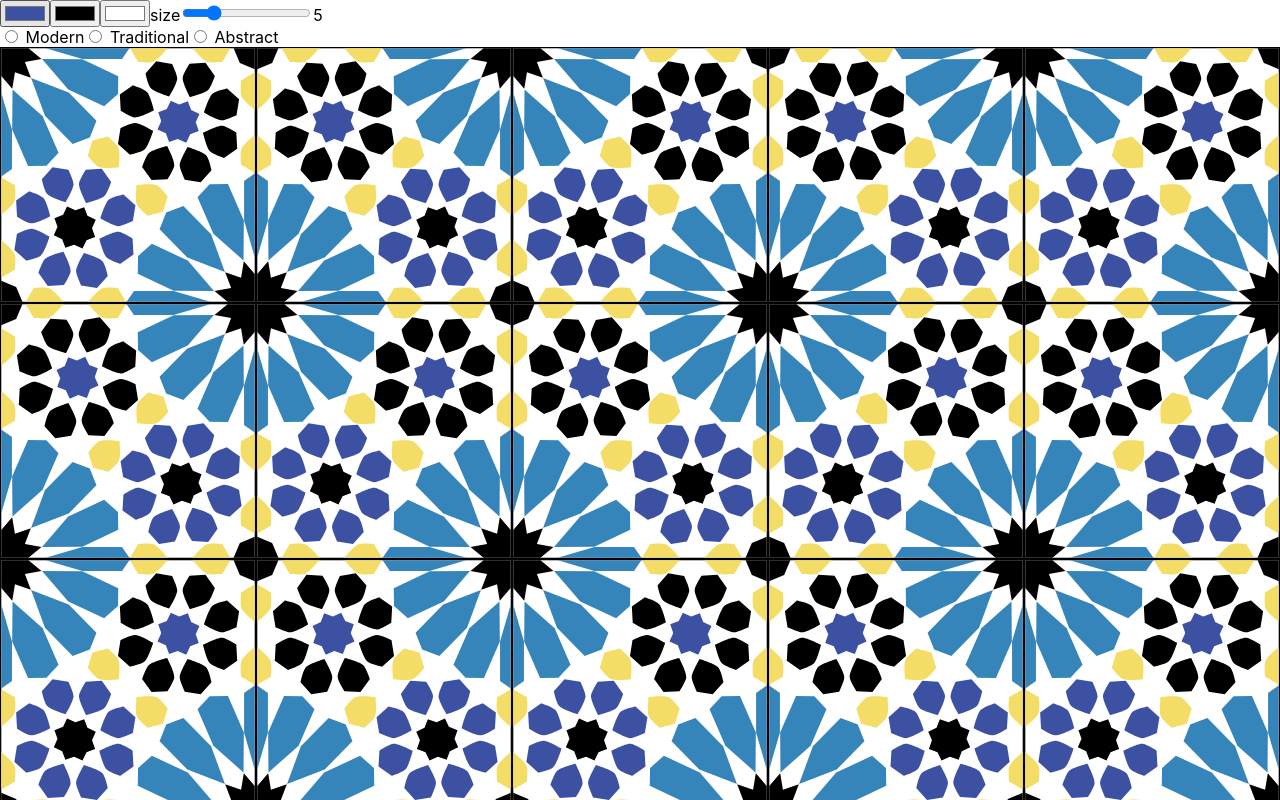
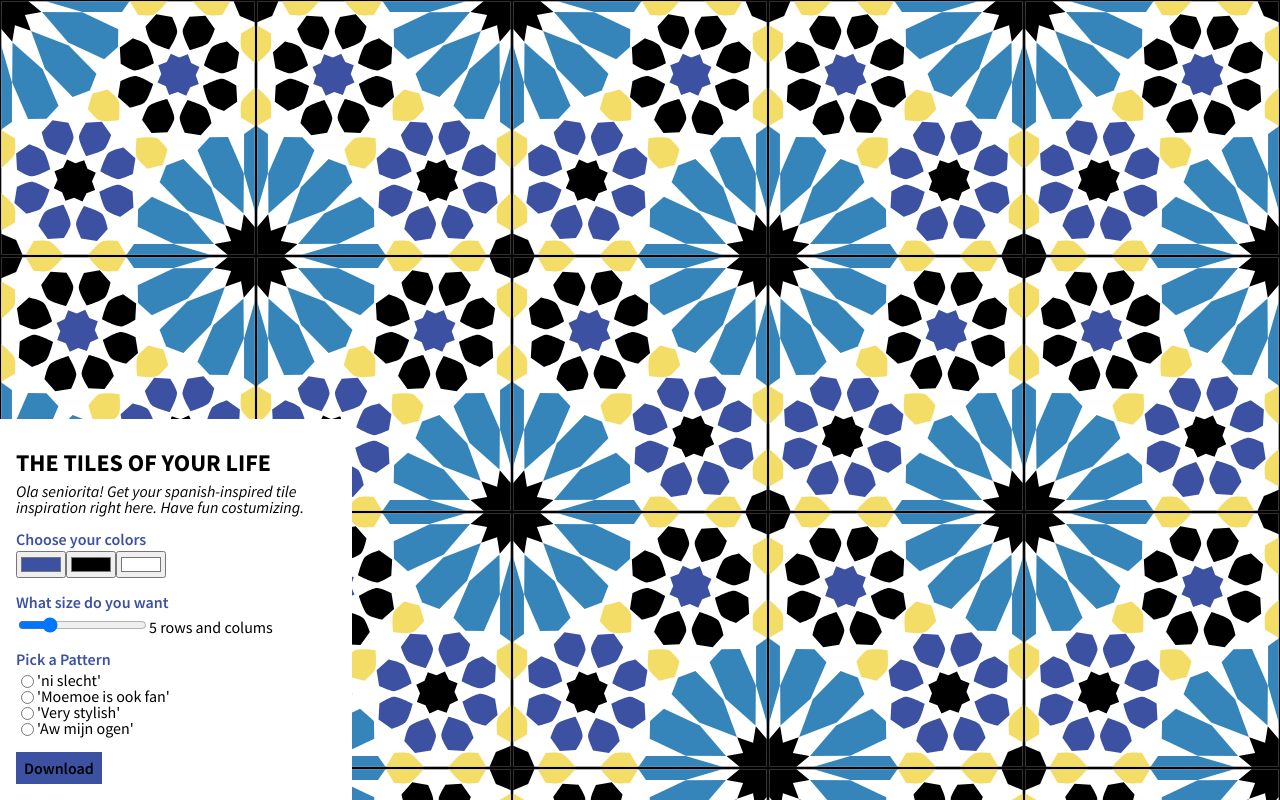
Before and after one commit to perabuis/art-generator, a React (Create React App) app: page / in a window 1280 px wide. Shown: the top 800 px of the page. Built offline with nearby package versions, Linux system fonts and the light colour scheme.

Commit message:
styling input form

```diff
--- a/package.json
+++ b/package.json
@@ -10,6 +10,7 @@
     "react": "^17.0.2",
     "react-dom": "^17.0.2",
     "react-scripts": "5.0.0",
+    "save-svg-as-png": "^1.4.17",
     "web-vitals": "^2.1.4",
     "zustand": "^3.7.0"
   },
--- a/src/App.css
+++ b/src/App.css
@@ -1,46 +1,67 @@
-.App {
-  text-align: center;
+
+@import url('https://fonts.googleapis.com/css2?family=Source+Sans+Pro:ital,wght@0,400;0,600;0,700;1,400&display=swap');
+
+html {
+  box-sizing: border-box;
 }
 
-.App-logo {
-  height: 40vmin;
-  pointer-events: none;
+/* stylelint-disable */
+*,
+*::before,
+*::after {
+  box-sizing: inherit;
+}
+/* stylelint-enable */
+
+body {
+  font-family: 'Source Sans Pro', sans-serif;
+  font-weight: 400;
 }
 
-@media (prefers-reduced-motion: no-preference) {
-  .App-logo {
-    animation: App-logo-spin infinite 20s linear;
-  }
+.inputs {
+  background-color: #fff;
+
+  padding: 1rem;
+  max-width: 22rem;
+  position: absolute;
+  bottom: 0;
 }
 
-.App-header {
-  background-color: #282c34;
-  min-height: 100vh;
-  display: flex;
-  flex-direction: column;
-  align-items: center;
-  justify-content: center;
-  font-size: calc(10px + 2vmin);
-  color: white;
+.inputs__title {
+  margin-top: 1rem;
+  text-transform: uppercase;
+  font-weight: 700;
+  font-size: 1.5rem;
+  margin-bottom: 0.5rem;
+}
+.inputs__description {
+  font-style: italic;
+}
+.inputs__step {
+    padding-top: 1rem;
+
+}
+.step {
+  padding-bottom: 0.3rem;
+  font-weight: 600;
 }
 
-.App-link {
-  color: #61dafb;
+.radio__input > div {
+  display: flex;
 }
 
-.een {
-  display: block;
-  width: 200px;
-  height: 200px;
-  margin-left: 4rem;
-  background-color: red;
+.download {
+  text-decoration: none;
+  cursor: pointer;
+  display: inline-block;
+  max-width: 10rem;
+  text-align: center;
+  padding: 0.5rem;
+  margin-top: 1rem;
+  color: #000;
+  font-weight: 600;
 }
 
-@keyframes App-logo-spin {
-  from {
-    transform: rotate(0deg);
-  }
-  to {
-    transform: rotate(360deg);
-  }
+.download:hover {
+  color: #fff
 }
--- a/src/App.js
+++ b/src/App.js
@@ -1,24 +1,62 @@
 import { useState } from "react";
+import { useStore } from "./store";
 import Color from "./components/Color.js";
 import Slider from "./components/Slider.js";
 import Radio from "./components/Radio.js";
 import Grid from "./components/Grid.js";
 
+import { saveSvgAsPng } from "save-svg-as-png";
+import './Reset.css';
 import './App.css';
+
+//const saveSvgAsPng = require('saveSvgAsPng.js');
 
 function App() {
 
+  const colors = useStore(state => state.colors);
+
+  const test = () => {
+    console.log('hallo');
+   saveSvgAsPng(document.getElementById("tilePattern"), "titlePattern.png", {scale: 10});
+
+  }
+   const stepStyling = {
+      color: colors.primary
+    }
+
+    const buttonStyling = {
+      backgroundColor: colors.primary
+    }
 
   return (
     <>
-    {/*input components*/}
-      <Color name='primary' />
-      <Color name='secondary' />
-      <Color name='tertiary' />
-      <Slider />
-      <Radio />
-    {/*show grid*/}
+    <div className="inputs">
+    <h1 className="inputs__title">The tiles of your life</h1>
+     <p className="inputs__description">Ola seniorita! Get your spanish-inspired tile inspiration right here. Have fun costumizing.</p>
+
+      <div className="inputs__step inputs__colors">
+        <p className="step" style={stepStyling}>Choose your colors</p>
+        <Color name='primary' />
+        <Color name='secondary' />
+        <Color name='tertiary' />
+      </div>
+
+      <div className="inputs__step inputs__slider">
+        <p className="step" style={stepStyling}>What size do you want</p>
+        <Slider />
+      </div>
+
+      <div className="inputs__step inputs__radio">
+        <p className="step" style={stepStyling}>Pick a Pattern</p>
+        <div className="radio__input">
+        <Radio />
+        </div>
+      </div>
+
+      <a onClick={test} className="download" style={buttonStyling}>Download</a>
+      </div>
       <Grid />
+
     </>
   );
 }
--- /dev/null
+++ b/src/Reset.css
@@ -0,0 +1,133 @@
+/* http://meyerweb.com/eric/tools/css/reset/
+   v2.0 | 20110126
+   License: none (public domain)
+*/
+
+html,
+body,
+div,
+span,
+applet,
+object,
+iframe,
+h1,
+h2,
+h3,
+h4,
+h5,
+h6,
+p,
+blockquote,
+pre,
+a,
+abbr,
+acronym,
+address,
+big,
+cite,
+code,
+del,
+dfn,
+em,
+img,
+ins,
+kbd,
+q,
+s,
+samp,
+small,
+strike,
+strong,
+sub,
+sup,
+tt,
+var,
+b,
+u,
+i,
+center,
+dl,
+dt,
+dd,
+ol,
+ul,
+li,
+fieldset,
+form,
+label,
+legend,
+table,
+caption,
+tbody,
+tfoot,
+thead,
+tr,
+th,
+td,
+article,
+aside,
+canvas,
+details,
+embed,
+figure,
+figcaption,
+footer,
+header,
+hgroup,
+menu,
+nav,
+output,
+ruby,
+section,
+summary,
+time,
+mark,
+audio,
+video {
+  margin: 0;
+  padding: 0;
+  border: 0;
+  font-size: 100%;
+  font: inherit; /* stylelint-disable-line*/
+  vertical-align: baseline;
+}
+/* HTML5 display-role reset for older browsers */
+
+article,
+aside,
+details,
+figcaption,
+figure,
+footer,
+header,
+hgroup,
+menu,
+nav,
+section {
+  display: block;
+}
+
+body {
+  line-height: 1;
+}
+
+ol, ul {
+  list-style: none;
+}
+
+blockquote, q {
+  quotes: none;
+}
+
+blockquote::before,
+blockquote::after,
+q::before,
+q::after {
+  content: '';
+  content: none;
+}
+
+table {
+  border-collapse: collapse;
+  border-spacing: 0;
+}
--- a/src/components/Grid.js
+++ b/src/components/Grid.js
@@ -6,7 +6,7 @@ import Pattern3 from "./Pattern3.js";
 import Pattern4 from "./Pattern4.js";
 
 
-import './Grid.css';
+//import './Grid.css';
 
 const Grid = () => {
 //number of svg's for mobile
@@ -41,7 +41,7 @@ if(height > width){
 
   return (
     <>
-    <svg viewBox="0 0 100 100">
+    <svg viewBox="0 0 100 100" id="tilePattern">
       <defs>
         <style>
           {`.cls-1{fill:#3c51a2;stroke:#000;stroke-miterlimit:10;stroke-width:0.5px;}.cls-2{fill:#0c0d0d;}.cls-3{fill:#e9e4e6;}`}
--- a/src/components/Pattern2.js
+++ b/src/components/Pattern2.js
@@ -1,7 +1,7 @@
 import PropTypes from "prop-types";
 import { useStore } from "../store";
 
-const randomColor = require('randomcolor'); // import the script
+const randomColor = require('randomcolor');
 const strangeColor = randomColor();
 const strangeColor2 = randomColor();
 
--- a/src/components/Radio.js
+++ b/src/components/Radio.js
@@ -3,17 +3,23 @@ import { useStore } from "../store";
 
 
 const Radio = ({}) => {
-  const patternselection = useStore(state => state.patternselection);
+
   const setPatternselection = useStore(state => state.setPatternselection);
 
   return (
     <>
-     <div>
-        <input type="radio" value="pattern1" name="pattern"   onClick={(e) => setPatternselection(e.target.value)} /> Modern
-        <input type="radio" value="pattern2" name="pattern" onClick={(e) => setPatternselection(e.target.value)}/> Traditional
-        <input type="radio" value="pattern3" name="pattern"  onClick={(e) => setPatternselection(e.target.value)}/> Abstract
+      <div>
+        <input type="radio" value="pattern1" name="pattern"   onClick={(e) => setPatternselection(e.target.value)} /> 'ni slecht'
       </div>
-
+      <div>
+        <input type="radio" value="pattern2" name="pattern" onClick={(e) => setPatternselection(e.target.value)}/> 'Moemoe is ook fan'
+      </div>
+      <div>
+        <input type="radio" value="pattern3" name="pattern"  onClick={(e) => setPatternselection(e.target.value)}/> 'Very stylish'
+        </div>
+        <div>
+        <input type="radio" value="pattern4" name="pattern"  onClick={(e) => setPatternselection(e.target.value)}/> 'Aw mijn ogen'
+        </div>
     </>
 
   );
--- a/src/components/Slider.js
+++ b/src/components/Slider.js
@@ -18,7 +18,7 @@ const Slider = ({}) => {
   return (
     <>
     <label>
-      <span>size</span>
+      <span></span>
       <input
         type="range"
         min={1}
@@ -26,7 +26,7 @@ const Slider = ({}) => {
         value={cols}
         onChange={(e) => handleSliderChange(e)}
       />
-      <span>{cols}</span>
+      <span>{cols} rows and colums</span>
     </label>
 
     </>
```
Also changed, not shown: src/components/Pattern4.js (+36 -55 lines), src/components/Grid.css (deleted), 1 other file (tests, documents, lock files or other folders).
